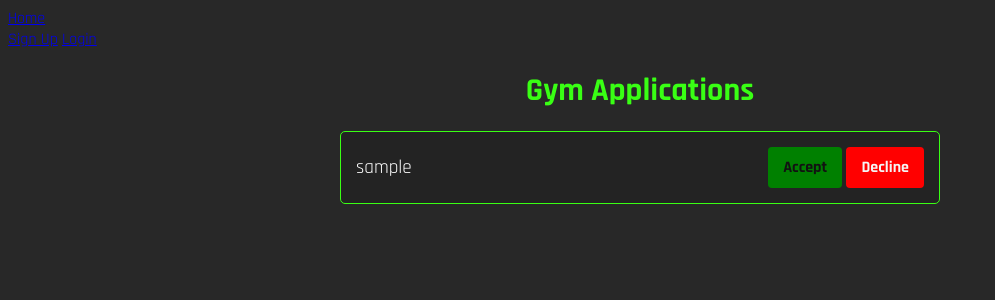
After one commit to OrangeJuiceNoPulp/FitCrawlerApp, a Django app: template gym/templates/gym/applications.html in a window 1280 px wide. The commit adds this page. Shown: the top 300 px of the page, without its empty margins (0-995 px from the left). Run offline with Django 5.2, Linux system fonts and the light colour scheme; the template is opened without the code that fills it: most values are stand-ins (such as "Sample title", 1, 10 or a date in 2020).

Commit message:
Added styles and an applications page

```diff
--- a/fitness/static/fitness/style.css
+++ b/fitness/static/fitness/style.css
@@ -0,0 +1,7 @@
+@import url('https://fonts.googleapis.com/css2?family=Rajdhani:wght@300;400;700&display=swap');
+
+body {
+    background-color: #282828;
+    color: white;
+    font-family: "Rajdhani", sans-serif;
+}
--- a/fitness/templates/fitness/home.html
+++ b/fitness/templates/fitness/home.html
@@ -9,6 +9,7 @@
 
     {% if user.user_type == "FitGuildOfficer" %}
     <h2><a href="{% url 'gym:create_gym' %}">Create a gym!</a></h2>
+    <h2><a href="{% url 'gym:applications' %}">View Applications</a></h2>
     {% endif %}
 
 
--- /dev/null
+++ b/gym/static/gym/applications.css
@@ -0,0 +1,71 @@
+@import url('https://fonts.googleapis.com/css2?family=Rajdhani:wght@300;400;700&display=swap');
+
+h1 {
+    text-align: center;
+    color: #39FF14;
+    margin: 20px 0;
+}
+
+.applications-list {
+    list-style: none;
+    padding: 0;
+    max-width: 600px;
+    margin: 0 auto;
+}
+
+.application-item {
+    background-color: #232323;
+    border: 1px solid #39FF14;
+    border-radius: 5px;
+    padding: 15px;
+    margin-bottom: 15px;
+    display: flex;
+    align-items: center;
+    justify-content: space-between;
+}
+
+.applicant-name {
+    font-size: 1.2rem;
+}
+
+.action-buttons {
+    display: flex;
+    gap: 10px;
+}
+
+.accept-button,
+.decline-button {
+    padding: 10px 15px;
+    border: none;
+    border-radius: 4px;
+    font-family: 'Rajdhani', sans-serif;
+    font-weight: bold;
+    cursor: pointer;
+    font-size: 1rem;
+}
+
+/* Accept button styling */
+.accept-button {
+    background-color: green;
+    color: #121212;
+}
+
+.decline-button {
+    background-color: red;
+    color: #F5F5F5;
+}
+
+.accept-button:hover {
+    background-color: #2ECC71;
+}
+
+.decline-button:hover {
+    background-color: red;
+}
+
+.no-applications {
+    text-align: center;
+    color: red;
+    margin-top: 50px;
+    font-size: 1.2rem;
+}
--- /dev/null
+++ b/gym/templates/gym/applications.html
@@ -0,0 +1,26 @@
+{% extends 'gym/base.html' %}
+{% load static %}
+
+{% block content %}
+
+    <link rel="stylesheet" type="text/css" href="{% static 'gym/applications.css' %}">
+
+    <h1>Gym Applications</h1>
+
+    {% if applications %}
+        <ul class="applications-list">
+            {% for app in applications %}
+                <li class="application-item">
+                    <span class="applicant-name">{{ app.user.username }}</span>
+                    <div class="decision-buttons">
+                        <button class="accept-button">Accept</button>
+                        <button class="decline-button">Decline</button>
+                    </div>
+                </li>
+            {% endfor %}
+        </ul>
+    {% else %}
+        <p class="no-applications">No applications found.</p>
+    {% endif %}
+
+{% endblock %}
--- a/gym/templates/gym/base.html
+++ b/gym/templates/gym/base.html
@@ -1,5 +1,10 @@
+{% load static %}
+
 <!DOCTYPE html>
 <html lang="en">
+    <head>
+        <link rel="stylesheet" type="text/css" href="{% static 'fitness/style.css' %}">
+    </head>
     <body>
 
         <a href="{% url 'fitness:home' %}" class="button">Home</a>
--- a/gym/templates/gym/create_gym.html
+++ b/gym/templates/gym/create_gym.html
@@ -1,6 +1,9 @@
 {% extends 'gym/base.html' %}
+{% load static %}
 
 {% block content%}
+
+    <link rel="stylesheet" type="text/css" href="{% static 'gym/createGym.css' %}">
 
     <h1>Create Gym and Signup</h1>
 
@@ -25,7 +28,7 @@
             <input type="text" name="code" maxlength="31" required id="id_gym_code">
         </p>
 
-    <button type="submit">Submit</button>
+        <button type="submit" class="submit-button">Submit</button>
     </form>
 
 {% endblock %}
--- a/gym/urls.py
+++ b/gym/urls.py
@@ -9,5 +9,5 @@ urlpatterns = [
     path('create_gym/', views.create_gym, name='create_gym'),
     path('join_gym/', views.join_gym, name='join_gym'),
     path('review_app/<int:application_id>/', views.review_application, name='review_application'),
-
+    path('applications/', views.applications, name='applications'),
 ]
```
Also changed, not shown: gym/static/gym/createGym.css (added, +56 -0 lines), gym/views.py (+31 -0 lines). Lines whose indentation alone changed are shown as unchanged.
